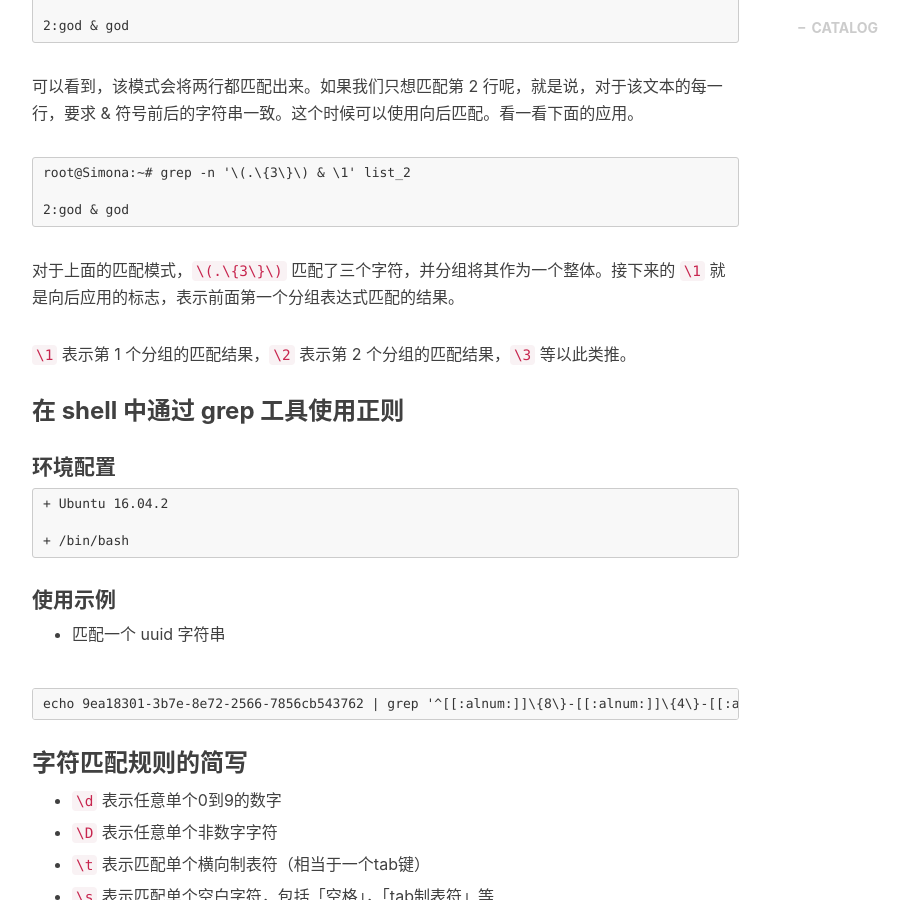
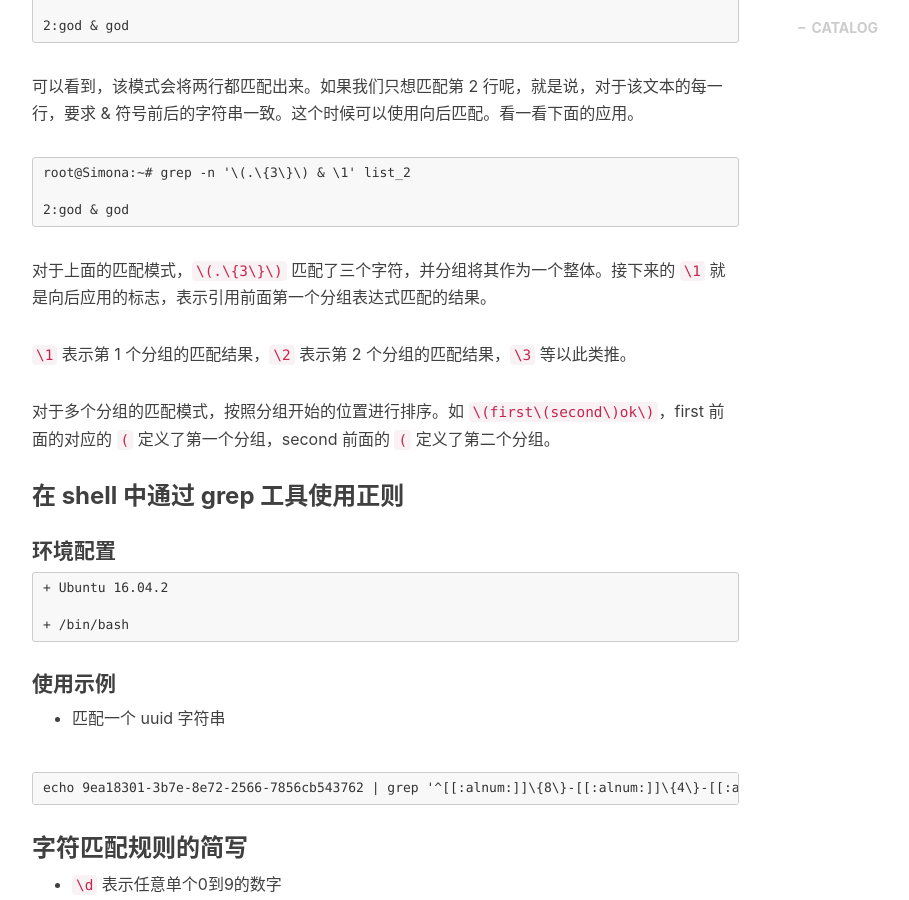
Before and after one commit to ywlvs/ywlvs.github.io, a Jekyll site: the page built from _posts/2019-02-18-Regular Expression.markdown, in a window 1280 px wide and 900 px high, scrolled down 3460 px. Shown: the whole window, without its empty margins (233-1142 px from the left). Built offline with Jekyll 4.4.1, drawn with Linux system fonts in a browser that asks for light colours; nearby versions of some CDN libraries; comment, search, counter and statistics services are not loaded.

Commit message:
basic regex

````diff
--- a/_posts/2019-02-18-Regular Expression.markdown
+++ b/_posts/2019-02-18-Regular Expression.markdown
@@ -157,9 +157,11 @@ root@Simona:~# grep -n '\(.\{3\}\) & \1' list_2
 2:god & god
 ```
 
-对于上面的匹配模式，`\(.\{3\}\)` 匹配了三个字符，并分组将其作为一个整体。接下来的 `\1` 就是向后应用的标志，表示前面第一个分组表达式匹配的结果。
+对于上面的匹配模式，`\(.\{3\}\)` 匹配了三个字符，并分组将其作为一个整体。接下来的 `\1` 就是向后应用的标志，表示引用前面第一个分组表达式匹配的结果。
 
 `\1` 表示第 1 个分组的匹配结果，`\2` 表示第 2 个分组的匹配结果，`\3` 等以此类推。
+
+对于多个分组的匹配模式，按照分组开始的位置进行排序。如 `\(first\(second\)ok\)`，first 前面的对应的 `(` 定义了第一个分组，second 前面的 `(` 定义了第二个分组。
 
 ### 在 shell 中通过 grep 工具使用正则
 
````
